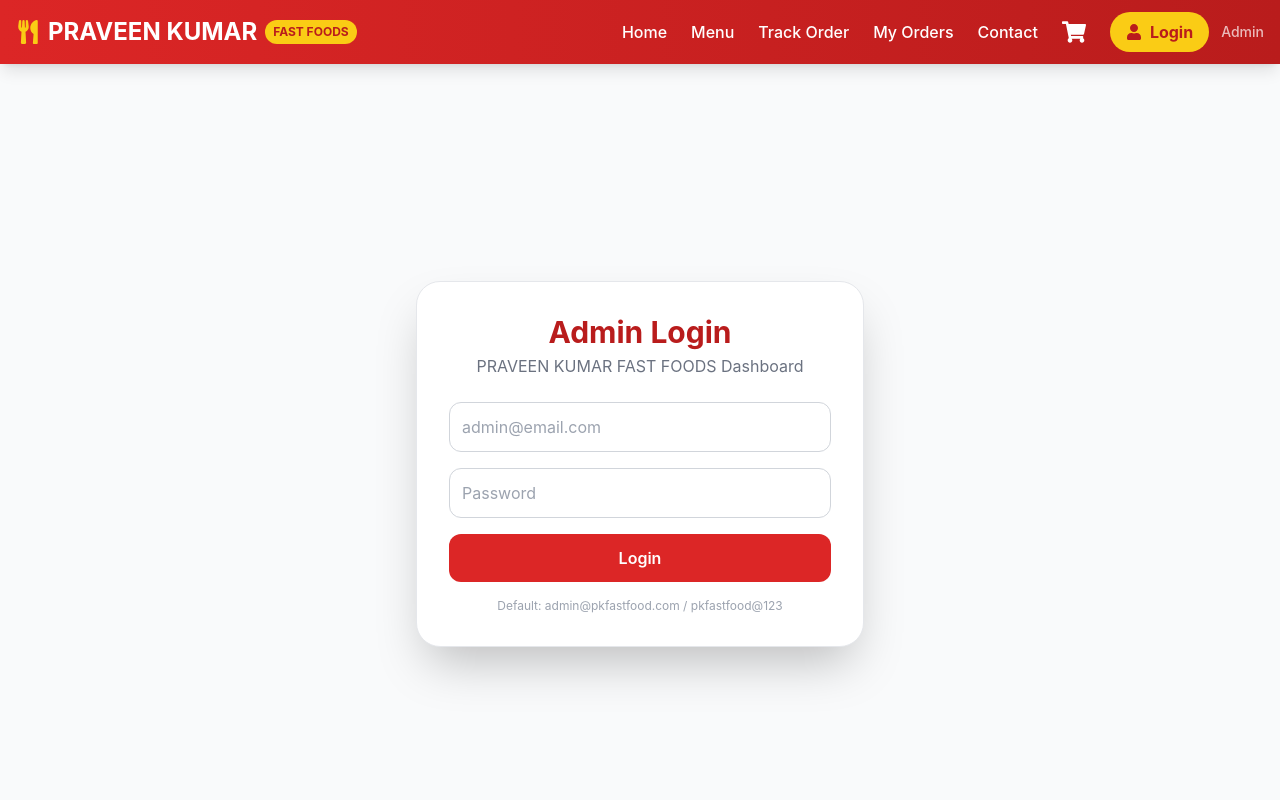
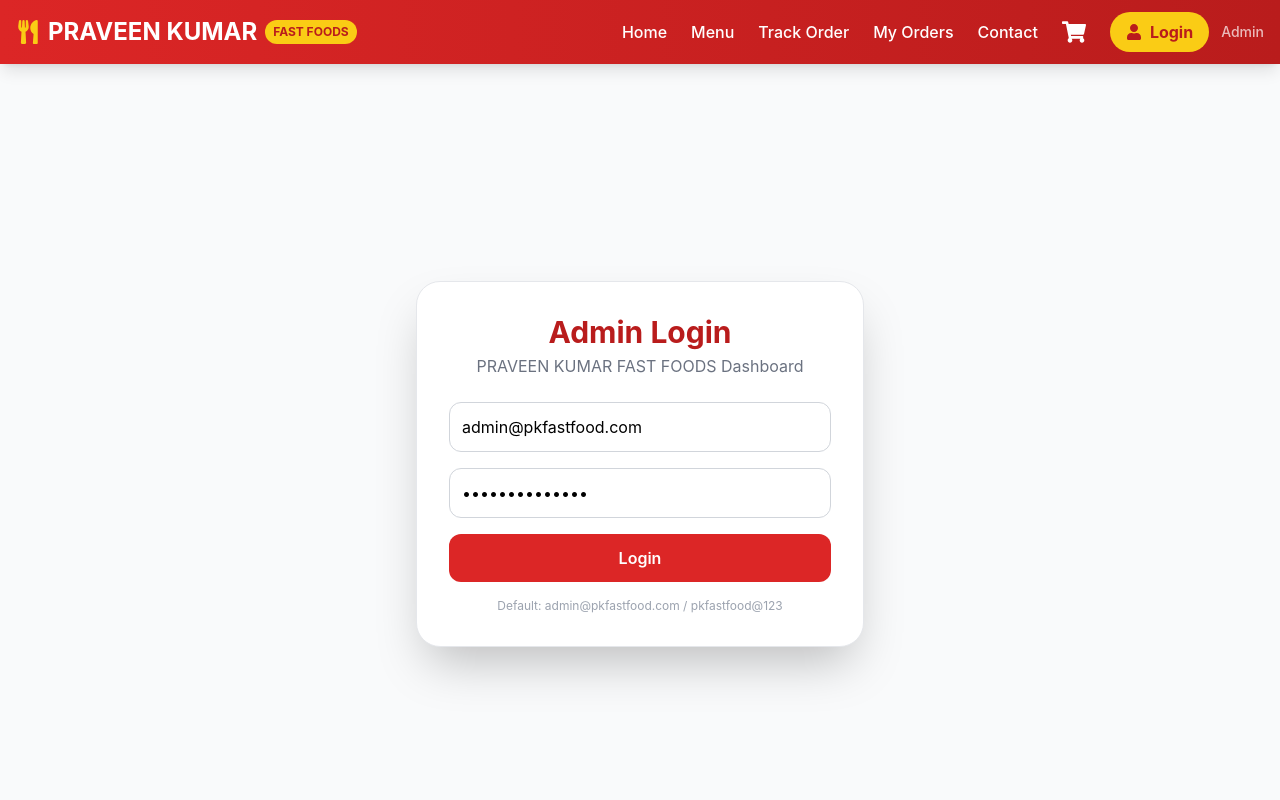
Before and after one commit to BOMMANCHUAKHIL/PRAVEEN-KUMAR-FAST-FOODS---Fried-Rice-Noodles, a React (Vite) app in the folder frontend/: page /admin/login in a window 1280 px wide. Shown: the top 800 px of the page. Built offline with nearby package versions, Linux system fonts and the light colour scheme.

Commit message:
hosting to railway and to work url

```diff
--- a/frontend/src/pages/Admin/AdminLogin.tsx
+++ b/frontend/src/pages/Admin/AdminLogin.tsx
@@ -4,8 +4,8 @@ import { api } from '../../services/api';
 import { useAuth } from '../../context/AuthContext';
 
 export default function AdminLogin() {
-  const [email, setEmail] = useState('');
-  const [password, setPassword] = useState('');
+  const [email, setEmail] = useState('admin@pkfastfood.com');
+  const [password, setPassword] = useState('pkfastfood@123');
   const [error, setError] = useState('');
   const [loading, setLoading] = useState(false);
   const navigate = useNavigate();
```
